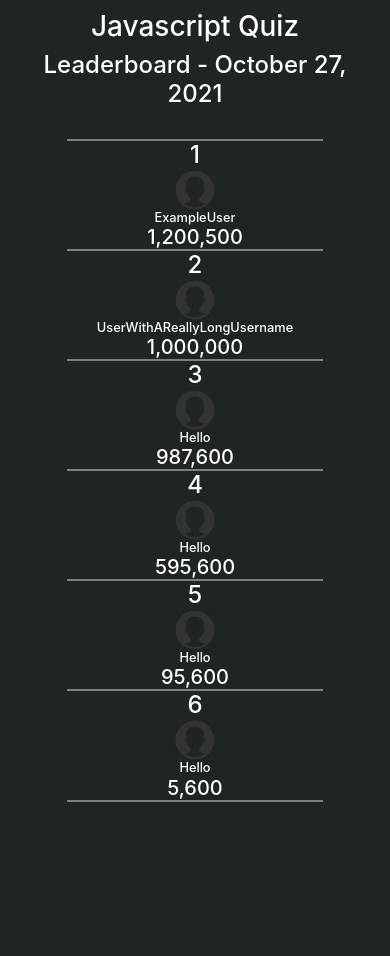
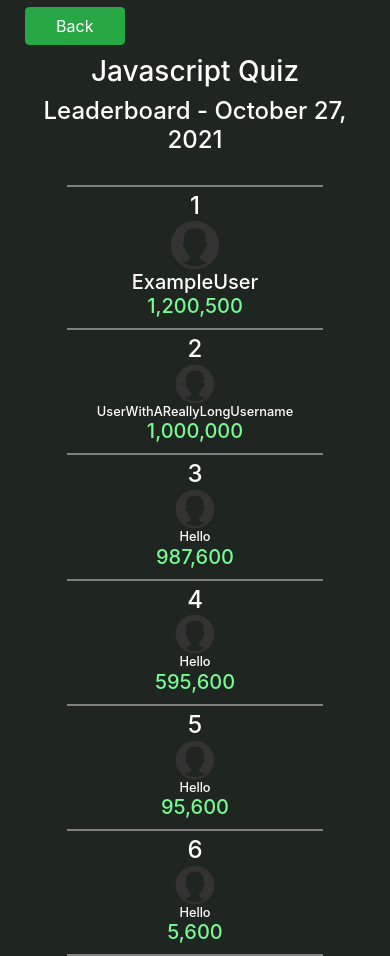
Before and after one commit to SD-D-Trivia-Team/CodeTrivia, a PHP site: page /Leaderboard/index.html in a window 390 px wide. Shown: the part 58-1014 px from the top of the page. Before the commit the page ends 860 px from the top, so only its background shows below. Run offline with PHP 8.4, Linux system fonts and the light colour scheme.

Commit message:
reworking some styling + back button
Reworked some of the styling in order to try and make it match the Figma wireframe more, and also added a back button.

```diff
--- a/Leaderboard/css/leaderboard.css
+++ b/Leaderboard/css/leaderboard.css
@@ -16,6 +16,16 @@
     text-align:center;
 }
 
+#back-button{
+    width:15%;
+    color:#FFFFFF;
+}
+
+#leaderboard-header-text{
+    width:75%;
+}
+
+/*Styling for leaderboard*/
 .leaderboard-number{
     margin:auto;
 }
@@ -23,7 +33,18 @@
 #top-leaderboard-entry{
     border-top:2px solid grey;
 }
+
+#top-leaderboard-img{
+    height:50px;
+    width:50px;
+}
+
+#top-leaderboard-name{
+    font-size:1.5rem;
+}
 .leaderboard-entry{
+    padding-top:5px;
+    padding-bottom:5px;
     text-align:center;
     border-bottom:2px solid grey;
 }
@@ -33,6 +54,7 @@
 }
 
 .leaderboard-name{
+    text-align:left;
     font-size:1rem;
     opacity:0;
     animation: fade-in-left 1s forwards;
@@ -44,6 +66,7 @@
 }
 
 .leaderboard-score{
+    color:#77FA94;
     opacity:0;
     animation: fade-in-left 1s forwards;
     -webkit-animation: fade-in-left 1s forwards;
@@ -54,6 +77,7 @@
 }
 
 .leaderboard-img{
+    margin:auto;
     width:40px;
     height:40px;
     opacity:0;
@@ -64,9 +88,27 @@
     -ms-animation: fade-in-left 1s forwards;
 }
 
+/*Keyframe animation that leaderboard entries use*/
 @keyframes fade-in-left{
     0%{opacity:0; left:-10px;}
     100%{opacity:1; left:0}
+}
+
+/*Media queries to fit text/elements based on screen dimensions*/
+@media(max-width:700px){
+    .leaderboard-name{
+        font-size:0.8rem;
+    }
+    #top-leaderboard-name{
+        font-size:1.25rem;
+    }
+}
+
+@media(max-width:650px){
+    #top-leaderboard-img{
+       width:50px;
+       height:50px;
+    }
 }
 
 @media (max-width:575px){
@@ -74,10 +116,13 @@
         width:150px;
         height:30px;
     }
-}
-
-@media(max-width:700px){
+    .leaderboard-entry{
+        padding-bottom:10px;
+    }
     .leaderboard-name{
-        font-size:0.8rem;
+        text-align:center;
+    }
+    #back-button{
+        width:100px;
     }
 }
--- a/Leaderboard/index.html
+++ b/Leaderboard/index.html
@@ -36,7 +36,11 @@
     <!--The container and work done for the leaderboard page container-->
     <div class="container">
 
+
         <!--Header-->
+        <div id="back-button-cont">
+            <a role="button" id="back-button" class="btn btn-success" href="../index.html">Back</a>
+        </div>
         <div id="leaderboard-header">
             <h3 id="cat-header">Javascript Quiz</h3>
             <h4>Leaderboard - October 27, 2021</h4>
@@ -47,57 +51,57 @@
         <!--Top leaderboard entry: might make larger to accentuate leader position-->
         <div id="top-leaderboard-entry" class="leaderboard-entry row w-75">
             <h4 id="top-leaderboard-number auto-marg" class="leaderboard-number col-sm-1">1</h4>
-            <div class="img-cont col-sm-1">
-                <img id="top-leaderboard-img" class="leaderboard-img" src="../images/default_avatar.png" alt="A placeholder for the avatar image">
+            <div class="img-cont col-sm-2 auto-marg">
+                <img id="top-leaderboard-img" class="leaderboard-img auto-marg" src="../images/default_avatar.png" alt="A placeholder for the avatar image">
             </div>
-            <h5 id="top-leaderboard-name" class="leaderboard-name auto-marg col-sm-7">ExampleUser</h5>
+            <h5 id="top-leaderboard-name" class="leaderboard-name auto-marg col-sm-6">ExampleUser</h5>
             <h5 id="top-leaderboard-score" class="leaderboard-score auto-marg col-sm-3">1,200,500</h5>
         </div>
 
         <div class="leaderboard-entry row w-75">
             <h4 class="leaderboard-number auto-marg col-sm-1">2</h4>
-            <div class="img-cont col-sm-1">
+            <div class="img-cont col-sm-2">
                 <img class="leaderboard-img" src="../images/default_avatar.png" alt="A placeholder for the avatar image">
             </div>
-            <h5 class="leaderboard-name auto-marg col-sm-7">UserWithAReallyLongUsername</h5>
+            <h5 class="leaderboard-name auto-marg col-sm-6">UserWithAReallyLongUsername</h5>
             <h5 class="leaderboard-score auto-marg col-sm-3">1,000,000</h5>
         </div>
 
         <div class="leaderboard-entry row w-75">
             <h4 class="leaderboard-number auto-marg col-sm-1">3</h4>
-            <div class="img-cont col-sm-1">
+            <div class="img-cont col-sm-2">
                 <img class="leaderboard-img" src="../images/default_avatar.png" alt="A placeholder for the avatar image">
             </div>
-                <h5 class="leaderboard-name auto-marg col-sm-7">Hello</h5>
+                <h5 class="leaderboard-name auto-marg col-sm-6">Hello</h5>
             <h5 class="leaderboard-score auto-marg col-sm-3">987,600</h5>
         </div>
 
         <div class="leaderboard-entry row w-75">
             <h4 class="leaderboard-number auto-marg col-sm-1">4</h4>
-            <div class="img-cont col-sm-1">
+            <div class="img-cont col-sm-2">
                 <img class="leaderboard-img" src="../images/default_avatar.png" alt="A placeholder for the avatar image">
             </div>
-                <h5 class="leaderboard-name auto-marg col-sm-7">Hello</h5>
+                <h5 class="leaderboard-name auto-marg col-sm-6">Hello</h5>
             <h5 class="leaderboard-score auto-marg col-sm-3">595,600</h5>
         </div>
 
 
         <div class="leaderboard-entry row w-75">
             <h4 class="leaderboard-number auto-marg col-sm-1">5</h4>
-            <div class="img-cont col-sm-1">
+            <div class="img-cont col-sm-2">
                 <img class="leaderboard-img" src="../images/default_avatar.png" alt="A placeholder for the avatar image">
             </div>
-                <h5 class="leaderboard-name auto-marg col-sm-7">Hello</h5>
+                <h5 class="leaderboard-name auto-marg col-sm-6">Hello</h5>
             <h5 class="leaderboard-score auto-marg col-sm-3">95,600</h5>
         </div>
 
 
         <div class="leaderboard-entry row w-75">
             <h4 class="leaderboard-number auto-marg col-sm-1">6</h4>
-            <div class="img-cont col-sm-1">
+            <div class="img-cont col-sm-2">
                 <img class="leaderboard-img" src="../images/default_avatar.png" alt="A placeholder for the avatar image">
             </div>
-                <h5 class="leaderboard-name auto-marg col-sm-7">Hello</h5>
+                <h5 class="leaderboard-name auto-marg col-sm-6">Hello</h5>
             <h5 class="leaderboard-score auto-marg col-sm-3">5,600</h5>
         </div>
 
```
